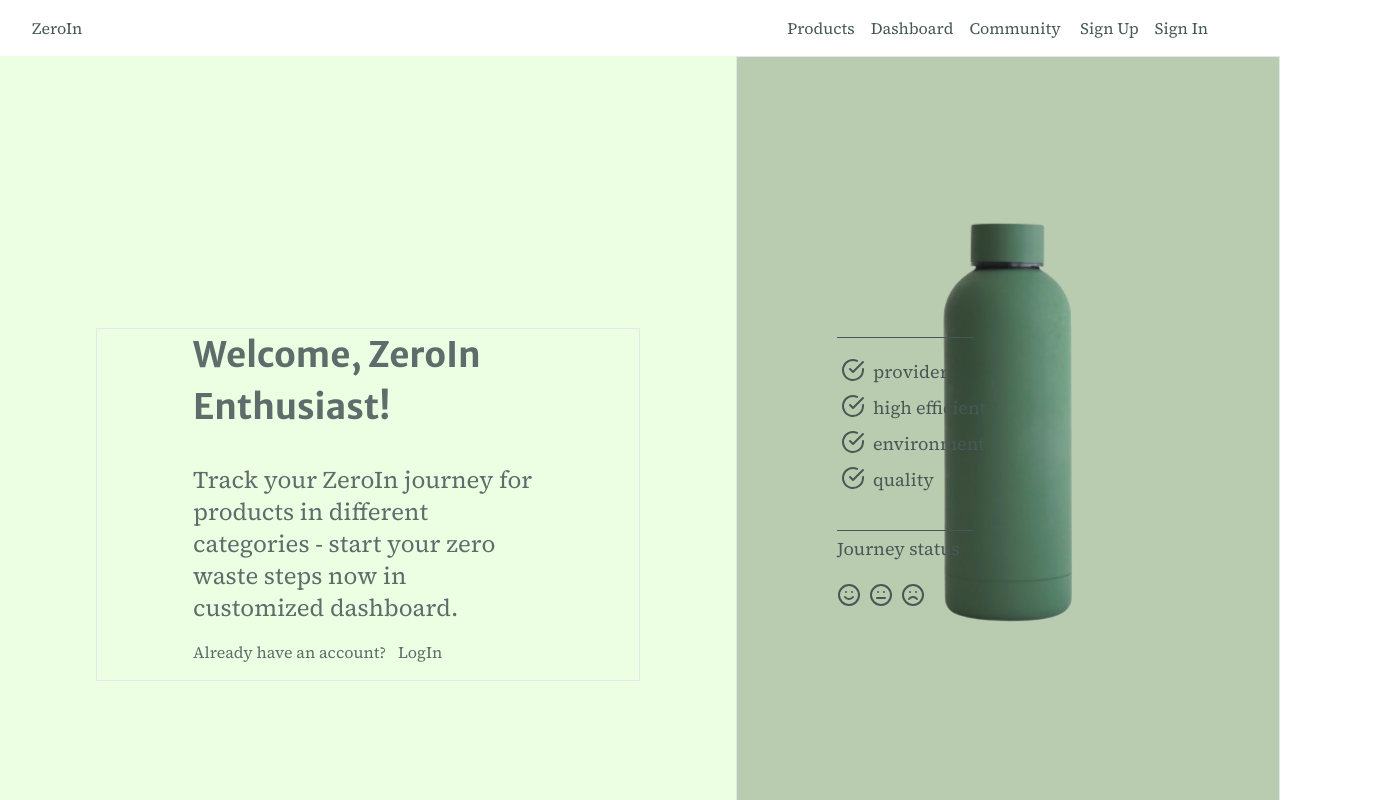
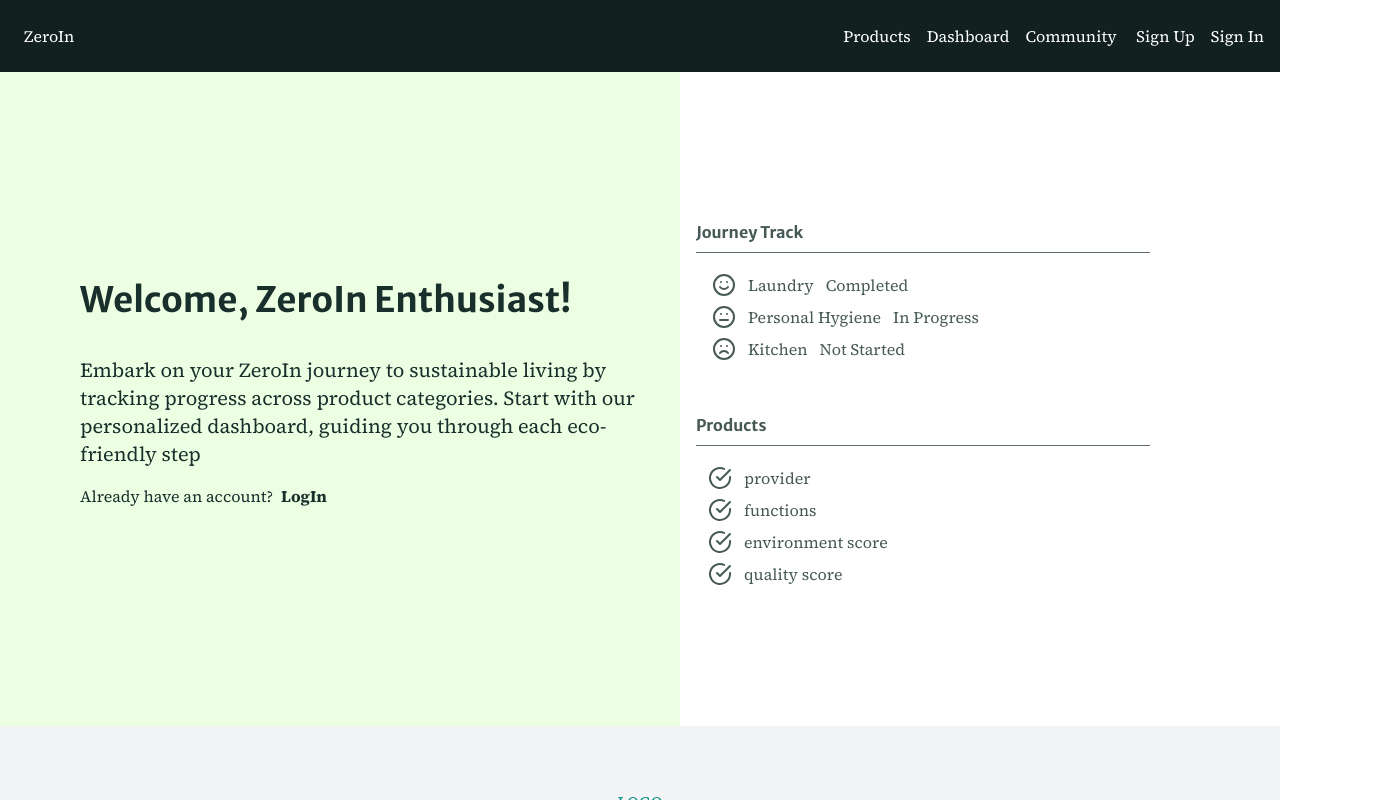
Before and after one commit to suhay/project-zero, a Next.js app: page /dashboard in a window 1280 px wide. Shown: the top 800 px of the page, 1379 px wide, since content can reach past the window. Built offline with nearby package versions, Linux system fonts and the light colour scheme.

Commit message:
Dashboard default page

```diff
--- a/app/profile/product/[categorySlug]/[subCategorySlug]/page.tsx
+++ b/app/profile/product/[categorySlug]/[subCategorySlug]/page.tsx
@@ -60,7 +60,7 @@ const SubCategory = ({ params }: { params: { subCategorySlug: string } }) => {
             },
             idx: Key | null | undefined,
           ) => (
-            <div className="flex " key={product.title}>
+            <div className="flex" key={product.title}>
               <Card.Product
                 key={idx}
                 tag={<Button.Tag tag={product.tag} />}
--- a/constants/index.ts
+++ b/constants/index.ts
@@ -1,7 +1,7 @@
 export const NAV_LINKS = [
-  { href: "/products", key: "products", label: "Products" },
+  { href: "/#", key: "products", label: "Products" },
   { href: "/dashboard", key: "dashboard", label: "Dashboard" },
-  { href: "/community", key: "community ", label: "Community " },
+  { href: "/#", key: "community ", label: "Community " },
   { href: "/signup", key: "signup", label: "Sign Up" },
   { href: "/login", key: "signin", label: "Sign In" },
 ];
--- a/src/components/Journey/DefaultDashboard.tsx
+++ b/src/components/Journey/DefaultDashboard.tsx
@@ -1,77 +1,81 @@
 import React from "react";
-import Image from "next/image";
 import { Frown, Smile, Meh, CheckCircle } from "react-feather";
 import Link from "next/link";
 
 const DefaultDashboard = () => {
   return (
     <section className="w-full flex">
-      <div className="w-3/5 my-auto mx-24 text-primary-200 border h-3/6">
-        <h2 className="mx-24">Welcome, ZeroIn Enthusiast!</h2>
-        <p className="text-2xl mx-24">
-          Track your ZeroIn journey for products in different categories - start
-          your zero waste steps now in customized dashboard.
+      <div className="w-10/12 ml-20 my-auto text-primary-500">
+        <h2>Welcome, ZeroIn Enthusiast!</h2>
+        <p className="text-xl">
+          Embark on your ZeroIn journey to sustainable living by tracking
+          progress across product categories. Start with our personalized
+          dashboard, guiding you through each eco-friendly step
         </p>
-        <p className="mx-24">
-          Already have an account?{" "}
+        <p>
+          Already have an account?
           <span>
-            <Link href="/signin" className="hover:font-bold ml-2">
+            <Link
+              href="/login"
+              className="hover:text-primary-200 ml-2 font-bold"
+            >
               LogIn
             </Link>
           </span>
         </p>
       </div>
-      <div className="border w-3/5 relative bg-secondary-700 py-auto">
-        {/* <Image
-          src="/assets/shampoo-demo.png"
-          alt={"shampoo demo product"}
-          width={400}
-          height={500}
-          className="border relative py-auto right-[180px] w-2/3"
-        /> */}
-        <Image
-          src="/assets/shampoo-demo.png"
-          alt={"shampoo demo product"}
-          width={400}
-          height={400}
-          className="mx-auto p-auto"
-        />
-        <div className="text-lg">
-          <hr className="w-3/12 relative bottom-80 border-primary-300 right-[-100px]" />
-          <ul className="list-none text-primary-300 relative bottom-80 right-[-100px]">
-            <li className="mt-4 p-1 flex gap-2">
+      <div className="w-10/12 text-primary-300 bg-white">
+        <div className="py-32 mx-4 mt-3">
+          <h3 className="py-2">Journey Track</h3>
+          <hr className="w-4/5 border-primary-200" />
+          <ul className="list-none m-4">
+            <li className="flex gap-3 py-1">
+              <span>
+                <Smile />
+              </span>
+              Laundry <span>Completed</span>
+            </li>
+            <li className="flex gap-3 py-1">
+              <span>
+                <Meh />
+              </span>
+              Personal Hygiene <span>In Progress</span>
+            </li>
+            <li className="flex gap-3 py-1">
+              <span>
+                <Frown />
+              </span>
+              Kitchen <span>Not Started</span>
+            </li>
+          </ul>
+          <br />
+          <h3 className="py-2">Products</h3>
+          <hr className="w-4/5 border-primary-200" />
+          <ul className="list-none ml-2">
+            <li className="mt-4 p-1 flex gap-3">
               <span>
                 <CheckCircle />
               </span>
               <span>provider</span>
             </li>
-            <li className="p-1 flex gap-2">
+            <li className="p-1 flex gap-3">
               <span>
                 <CheckCircle />
               </span>
-              <span>high efficient</span>
+              <span>functions</span>
             </li>
-            <li className="p-1 flex gap-2">
+            <li className="p-1 flex gap-3">
               <span>
                 <CheckCircle />
               </span>
-              <span>environment</span>
+              <span>environment score</span>
             </li>
-            <li className="p-1 mb-2 flex gap-2">
+            <li className="p-1 mb-2 flex gap-3">
               <span>
                 <CheckCircle />
               </span>
-              <span>quality</span>
+              <span>quality score</span>
             </li>
-          </ul>
-          <ul className="relative bottom-80 right-[-100px] text-primary-300 mt-6 py-2">
-            <hr className="w-3/12 border-primary-300" />
-            <p className="py-1">Journey status</p>
-            <p className="flex gap-2">
-              <Smile />
-              <Meh />
-              <Frown />
-            </p>
           </ul>
         </div>
       </div>
--- a/src/components/Navigation/Navbar/Logo.tsx
+++ /dev/null
@@ -1,11 +0,0 @@
-import Link from "next/link";
-
-const Logo = () => {
-  return (
-    <Link className="ml-4" href="/">
-      ZeroIn
-    </Link>
-  );
-};
-
-export default Logo;
--- a/src/components/Navigation/Navbar/index.tsx
+++ b/src/components/Navigation/Navbar/index.tsx
@@ -11,7 +11,7 @@ interface NavbarProps {
 const Navbar: React.FC<NavbarProps> = ({ hideNavbar, profileStatus }) => {
   return (
     <div
-      className={`${hideNavbar ? "hidden sm:block" : "navbar"}`}
+      className={`${hideNavbar ? "hidden sm:block" : "navbar"} ml-auto right-0`}
       data-testid="navbar"
     >
       {NAV_LINKS.map((link) =>
--- a/src/components/Navigation/index.tsx
+++ b/src/components/Navigation/index.tsx
@@ -3,9 +3,9 @@ import React, { useState, useContext } from "react";
 
 import { useResize } from "@/src/utils/resize";
 import { LoginContext } from "../../context/context";
-import Logo from "./Navbar/Logo";
 import Navbar from "./Navbar";
 import Sidebar from "./Sidebar";
+import Link from "next/link";
 
 const Navigation = () => {
   const [isShown, setIsShown] = useState(false);
@@ -16,15 +16,12 @@ const Navigation = () => {
   const { profileStatus } = useContext(LoginContext);
 
   return (
-    <nav className="flex z-10 p-4 text-primary-300">
-      <Logo />
-      <ul className="ml-auto">
-        <Navbar hideNavbar={hideNavbar} profileStatus={profileStatus} />
-      </ul>
-
-      <div className="mr-10">
-        <Sidebar isShown={isShown} toggle={toggle} />
-      </div>
+    <nav className="flex z-1000 text-white bg-cover py-6 my-auto bg-primary-800">
+      <Link className="ml-6 hover:font-bold" href="/">
+        ZeroIn
+      </Link>
+      <Navbar hideNavbar={hideNavbar} profileStatus={profileStatus} />
+      <Sidebar isShown={isShown} toggle={toggle} />
     </nav>
   );
 };
```
Also changed, not shown: public/assets/shampoo-demo.png (deleted), 1 other file (tests, documents, lock files or other folders).
